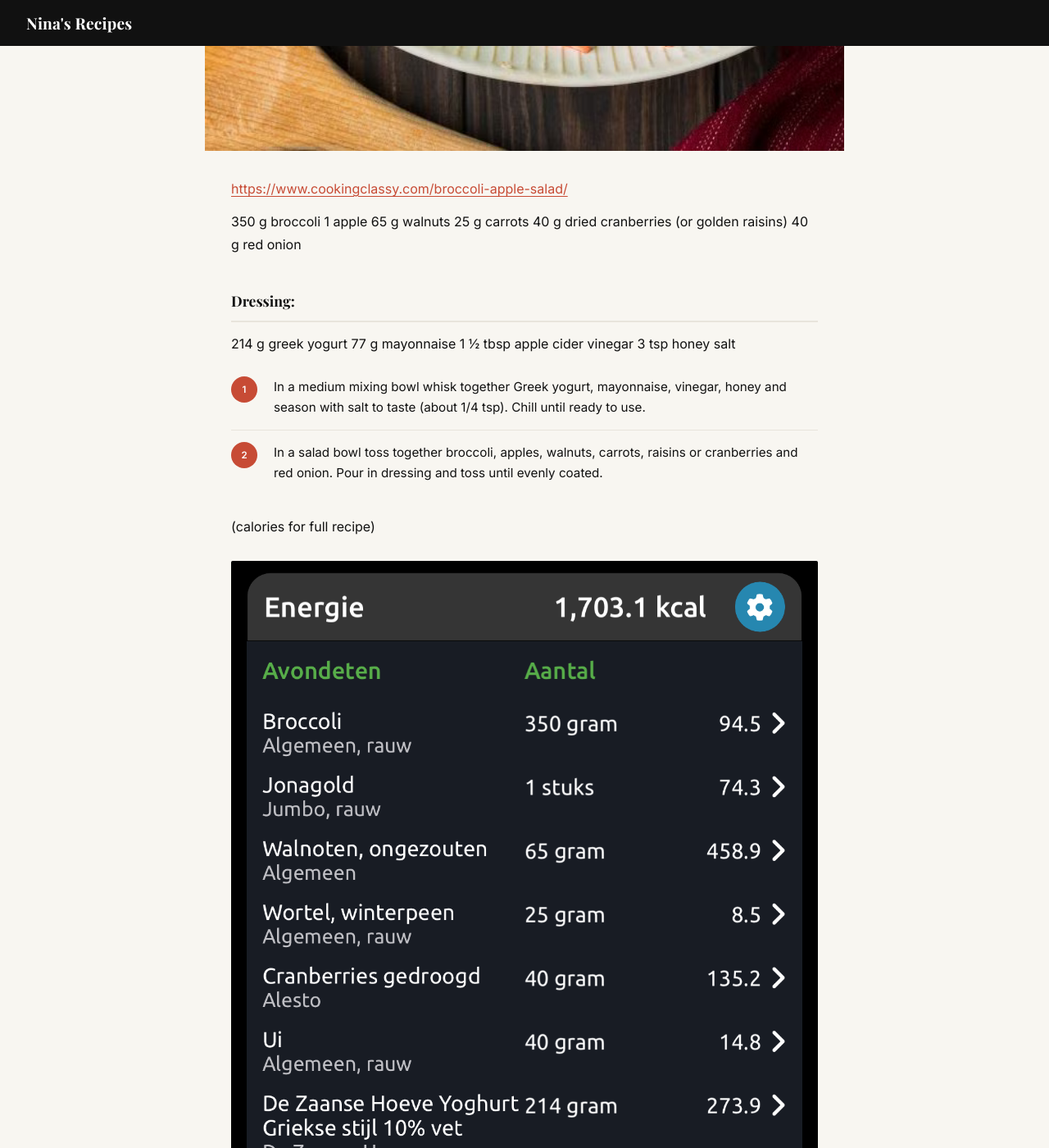
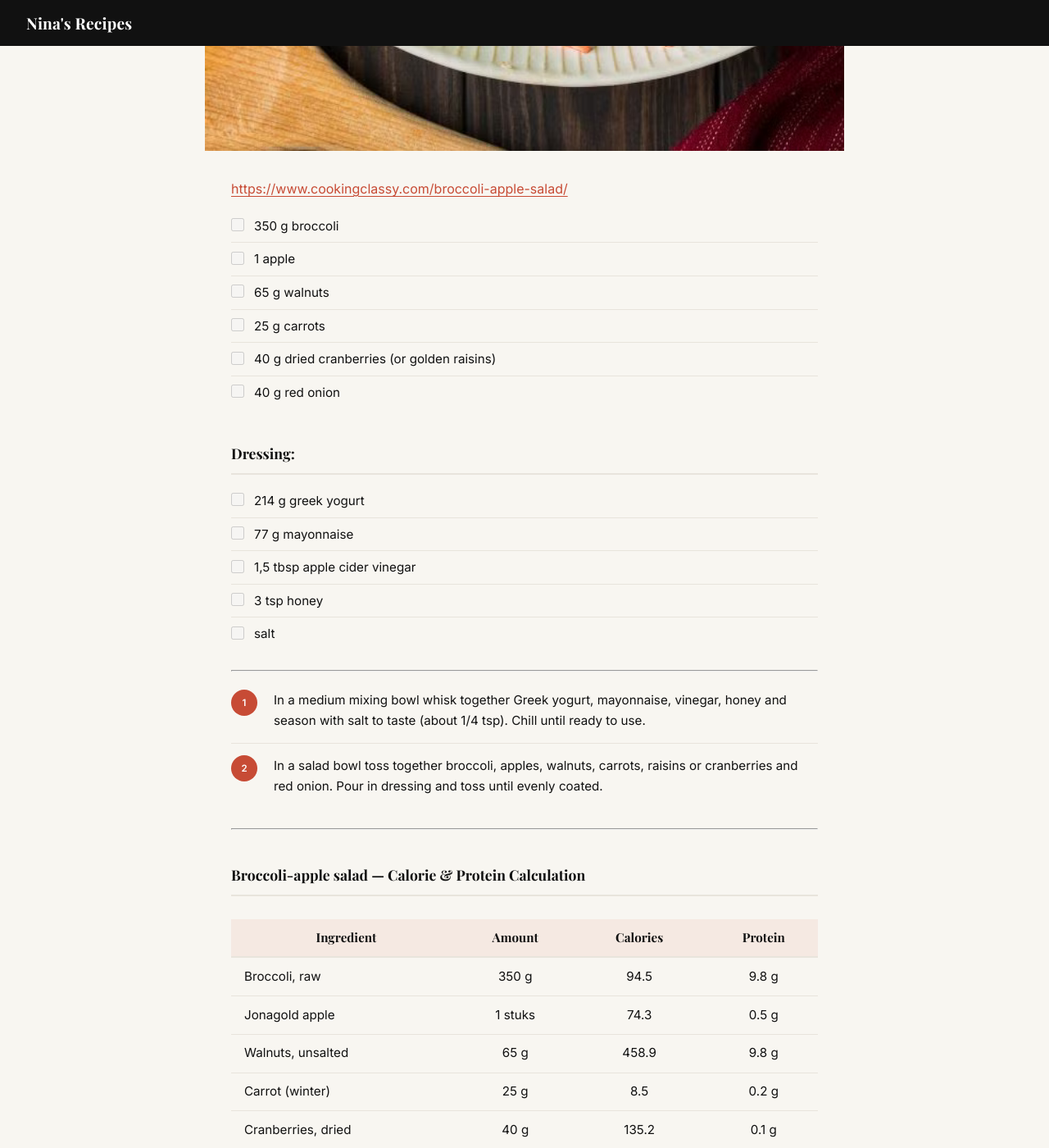
Before and after one commit to usikninam/Nina-s-recipes, a Jekyll site: the page built from Broccoli-apple salad.md, in a window 1280 px wide and 1400 px high, scrolled down 1259 px. Shown: the whole window at 82% size. Built offline with Jekyll 4.4.1, drawn with Linux system fonts in a browser that asks for light colours; some web fonts are replaced; comment, search, counter and statistics services are not loaded; some of the changed text lies outside the part shown.

Commit message:
Fix style in Broccoli-apple salad

```diff
--- a/Broccoli-apple salad.md
+++ b/Broccoli-apple salad.md
@@ -6,22 +6,40 @@ image: "/img/Pasted image 20240926104215.png"
 ![](<{{ site.baseurl }}/img/Pasted image 20240926104215.png>)
 <https://www.cookingclassy.com/broccoli-apple-salad/>
 
-350 g broccoli
-1 apple
-65 g walnuts
-25 g carrots
-40 g dried cranberries (or golden raisins)
-40 g red onion
+- [ ] 350 g broccoli
+- [ ] 1 apple
+- [ ] 65 g walnuts
+- [ ] 25 g carrots
+- [ ] 40 g dried cranberries (or golden raisins)
+- [ ] 40 g red onion
 
 **Dressing:**
-214 g greek yogurt
-77 g mayonnaise
-1 ½ tbsp apple cider vinegar
-3 tsp honey
-salt
+
+- [ ] 214 g greek yogurt
+- [ ] 77 g mayonnaise
+- [ ] 1,5 tbsp apple cider vinegar
+- [ ] 3 tsp honey
+- [ ] salt
+
+---
 
 1. In a medium mixing bowl whisk together Greek yogurt, mayonnaise, vinegar, honey and season with salt to taste (about 1/4 tsp). Chill until ready to use.
 2. In a salad bowl toss together broccoli, apples, walnuts, carrots, raisins or cranberries and red onion. Pour in dressing and toss until evenly coated.
 
-(calories for full recipe)
-![](<{{ site.baseurl }}/img/Pasted image 20250320200227.png>)
+---
+
+**Broccoli-apple salad — Calorie & Protein Calculation**
+
+| Ingredient            | Amount   | Calories         | Protein     |
+| --------------------- | -------- | ---------------- | ----------- |
+| Broccoli, raw         | 350 g    | 94.5             | 9.8 g       |
+| Jonagold apple        | 1 stuks  | 74.3             | 0.5 g       |
+| Walnuts, unsalted     | 65 g     | 458.9            | 9.8 g       |
+| Carrot (winter)       | 25 g     | 8.5              | 0.2 g       |
+| Cranberries, dried    | 40 g     | 135.2            | 0.1 g       |
+| Onion, raw            | 40 g     | 14.8             | 0.4 g       |
+| Greek yogurt, 10% fat | 214 g    | 273.9            | 17.1 g      |
+| Mayonnaise            | 77 g     | 511.3            | 0.8 g       |
+| Honey                 | 40 g     | 128.4            | 0.1 g       |
+| Apple cider vinegar   | 1.5 tbsp | 3.3              | 0 g         |
+| **TOTAL**             |          | **1,703.1 kcal** | **~38.8 g** |
```
Also changed, not shown: img/Pasted image 20250320200227.png (deleted).
